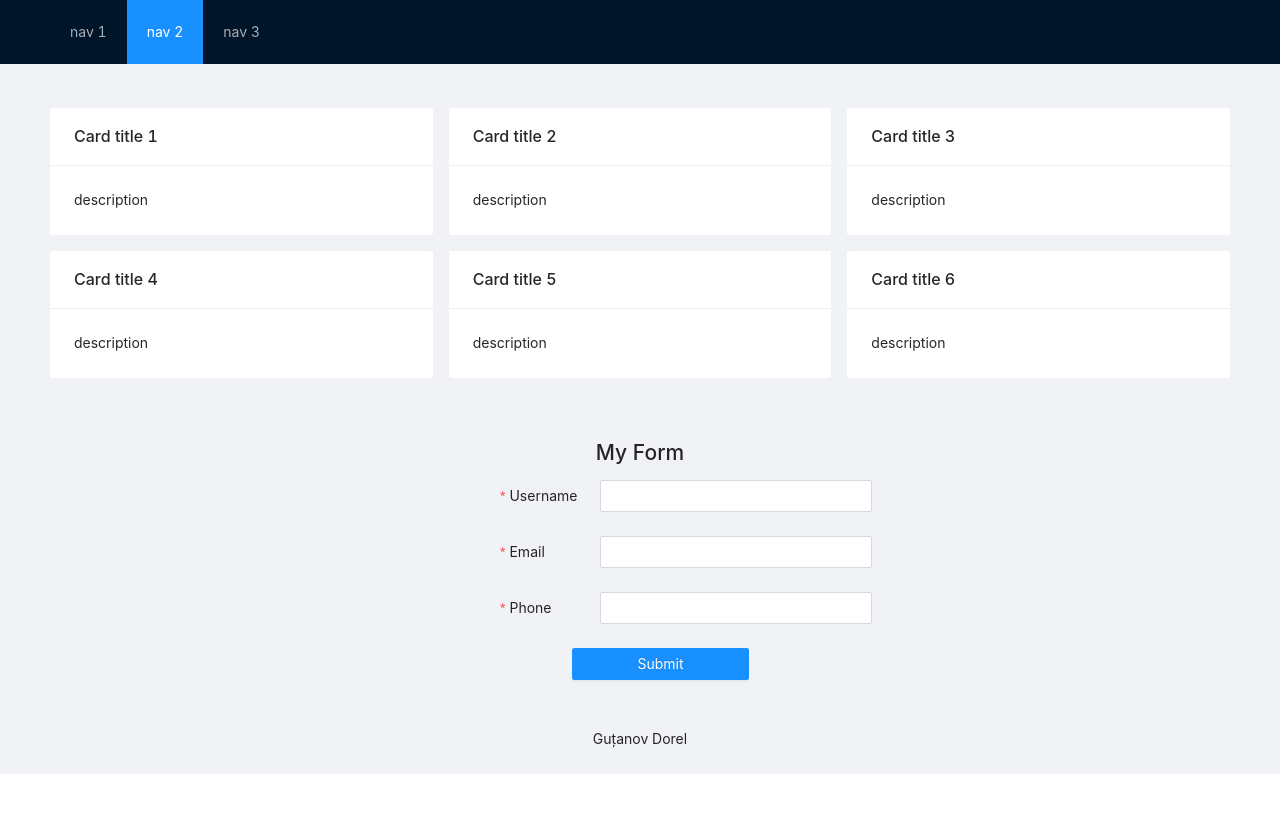
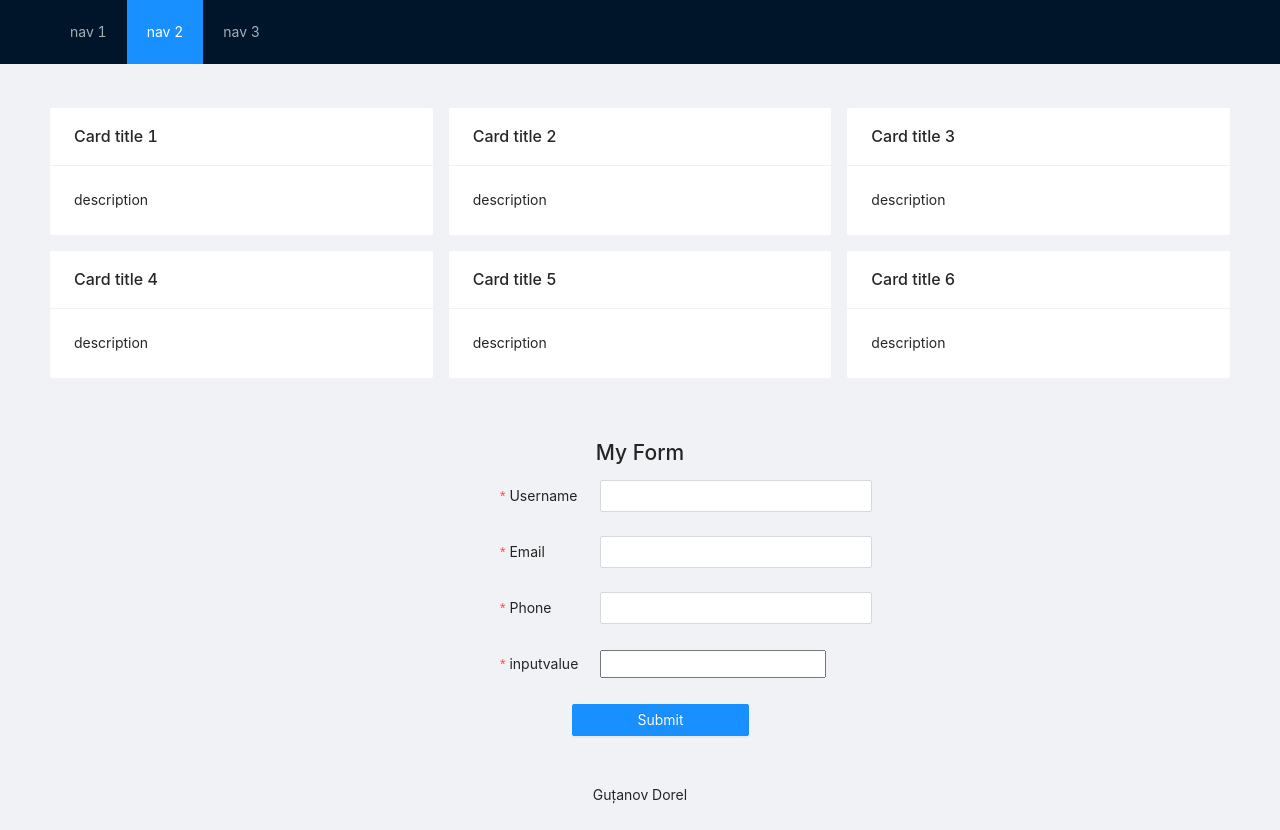
Before and after one commit to DorelGutanov/TWeb, a React (Create React App) app: page / in a window 1280 px wide. Before the commit the page ends 800 px from the top, so only its background shows below. Built offline with nearby package versions, Linux system fonts and the light colour scheme.

Commit message:
modified structure code

```diff
--- a/package.json
+++ b/package.json
@@ -20,6 +20,7 @@
     "react-dom": "^17.0.2",
     "react-scripts": "5.0.0",
     "typescript": "^4.5.5",
+    "uuid": "^8.3.2",
     "web-vitals": "^2.1.4",
     "yarn": "^1.22.17"
   },
--- a/src/App.tsx
+++ b/src/App.tsx
@@ -8,6 +8,7 @@ import Mycontent from "./Layouts/Mycontent";
 import {Footer} from "antd/es/layout/layout";
 import {Layout} from "antd";
 import {FormLayout} from "./Layouts/FormLayout";
+
 function App() {
   return (
       <Layout>
--- a/src/Layouts/CustomCard.js
+++ b/src/Layouts/CustomCard.tsx
@@ -1,6 +1,6 @@
 import { Card, Col } from 'antd'
 //CustomCard
-function CustomCard({title, description}) {
+function CustomCard({title, description}:{title:string,description:string}) {
 
     return (
 
--- a/src/Layouts/FormLayout.tsx
+++ b/src/Layouts/FormLayout.tsx
@@ -1,5 +1,5 @@
 import {Form, Input, Button, Menu} from 'antd';
-import {useState} from "react";
+import {useEffect, useState} from "react";
 import {integer} from "mobx-state-tree/dist/types/primitives";
 import {FastBackwardOutlined} from "@ant-design/icons";
 export const FormLayout =() =>{
@@ -7,11 +7,14 @@ export const FormLayout =() =>{
     const[username,setusername]=useState('')
     const[email,setemail]=useState('')
     const[phone,setPhone]=useState('')
+    const[i,seti]=useState('')
+    const ShowResult =()=>{
+      alert('Input:'+i)
+    }
 
-    const ShowResult =()=>{
-        alert("User_Name:"+username+"\n"+"Email:"+email+"\n"+"Phone:"+phone)
-        console.log("User_Name:"+username+"\n"+"Email:"+email+"\n"+"Phone:"+phone)
-    }
+
+
+
     return(
 
         <Form
@@ -43,6 +46,11 @@ export const FormLayout =() =>{
                         style={{ width: '40%'}}
                 />
             </Form.Item>
+            <Form.Item style={{paddingLeft:'500px'}}
+                       label="inputvalue"  name="inputvalue"   rules={[{ required: true }]}>
+                     <input value={i} onChange={(e)=>seti(e.target.value)}
+                     />
+            </Form.Item>
 
             <Form.Item label=" ">
 
```
Also changed, not shown: 1 other file (tests, documents, lock files or other folders).
